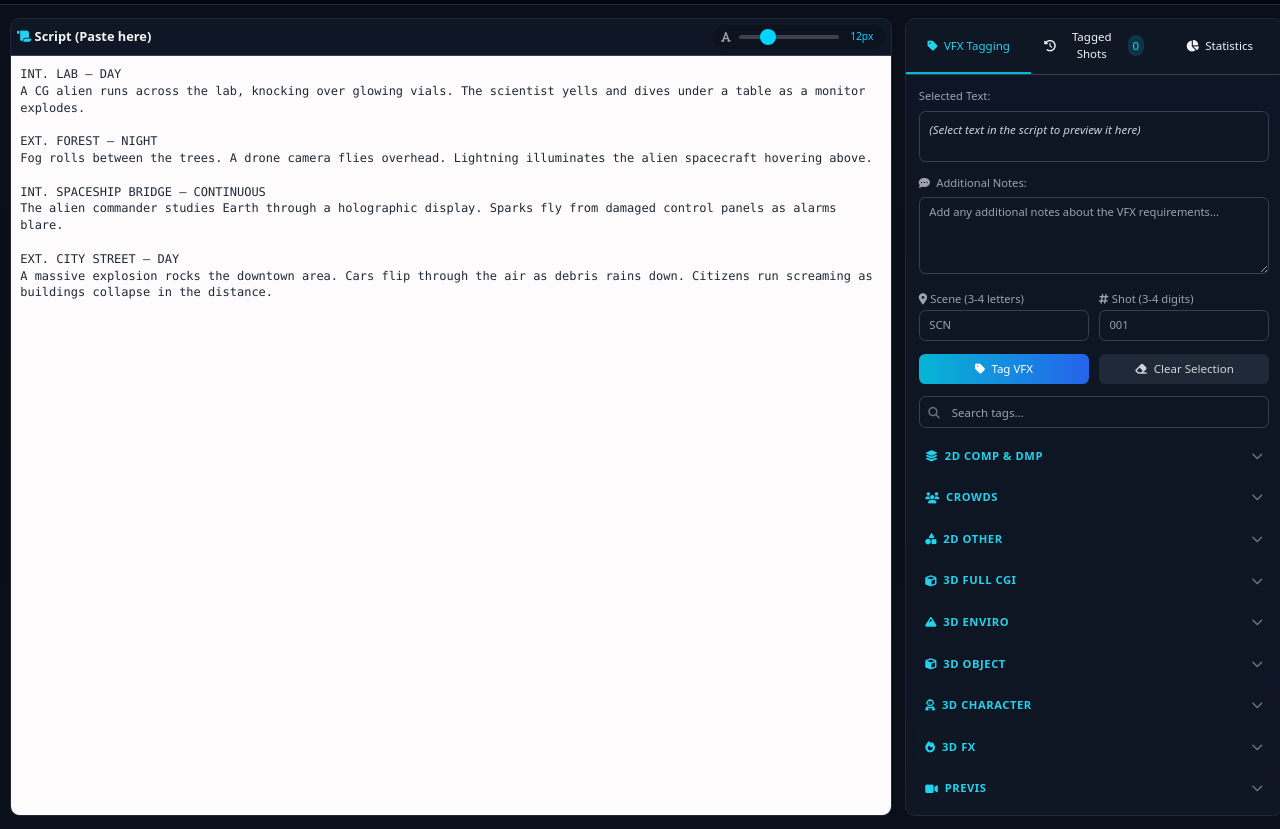
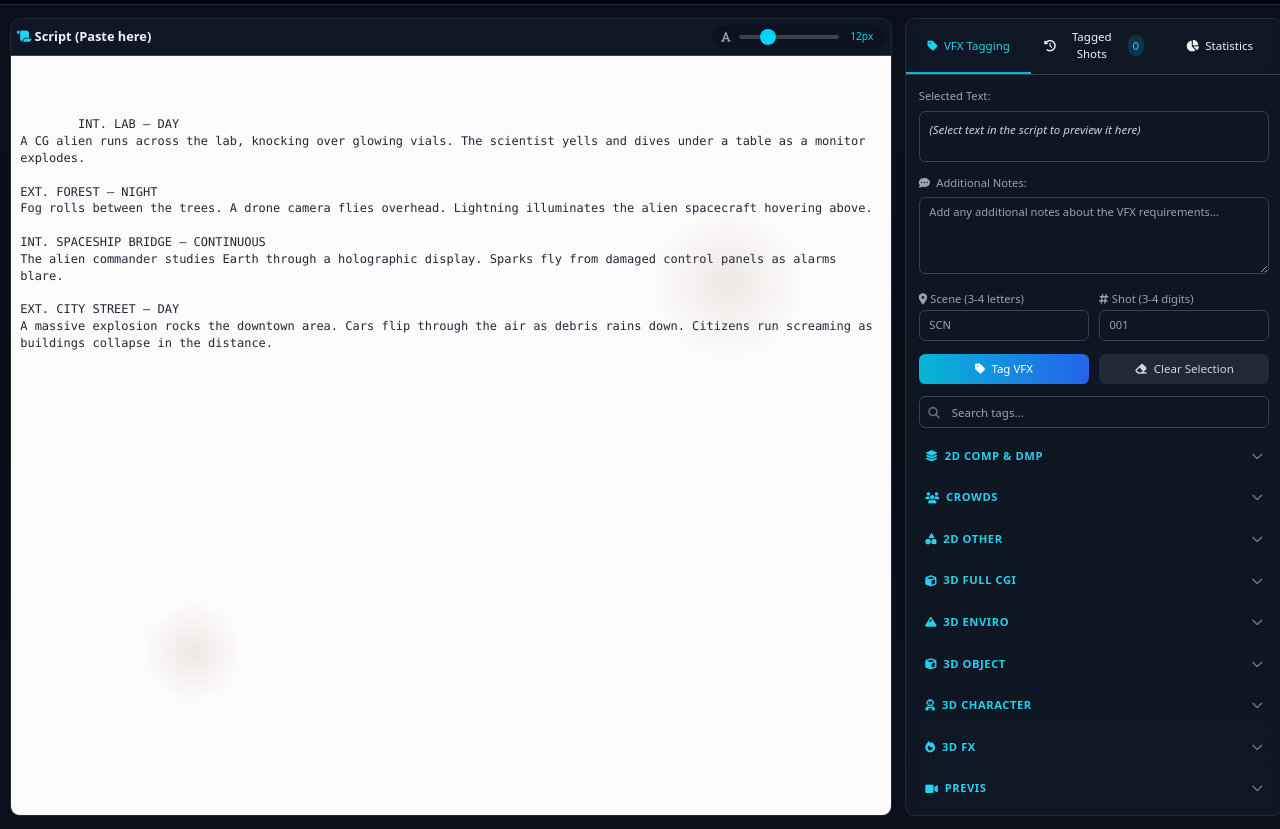
Before and after one commit to vfx2-0/bidbot, a plain HTML site: page index.html in a window 1280 px wide. Shown: the part 39-868 px from the top of the page. Drawn offline with nearby package versions, Linux system fonts and the light colour scheme.

Commit message:
Update index.html

```diff
--- a/index.html
+++ b/index.html
@@ -103,6 +103,34 @@
       .container {
         max-width: 1800px;
       }
+    }
+
+    /* Coffee stain styling */
+    .coffee-stain {
+      position: absolute;
+      opacity: 0.1;
+      z-index: 0;
+      pointer-events: none;
+    }
+
+    .coffee-stain-1 {
+      top: 20%;
+      right: 10%;
+      width: 150px;
+      height: 150px;
+      background: radial-gradient(circle, #5c3a21 0%, transparent 70%);
+      border-radius: 50%;
+      transform: rotate(15deg);
+    }
+
+    .coffee-stain-2 {
+      bottom: 15%;
+      left: 15%;
+      width: 100px;
+      height: 100px;
+      background: radial-gradient(circle, #5c3a21 0%, transparent 70%);
+      border-radius: 50%;
+      transform: rotate(-10deg);
     }
 
     /* Scene and shot input styling */
@@ -235,8 +263,11 @@
         contenteditable="true"
         onmouseup="storeSelection()"
         onkeyup="storeSelection()"
-        class="flex-1 p-3 bg-[#fdfbfb] text-gray-800 font-mono overflow-auto focus:outline-none focus:ring-2 focus:ring-cyan-500/50 rounded-b-lg"
-      >INT. LAB – DAY
+        class="flex-1 p-3 bg-[#fdfbfb] text-gray-800 font-mono overflow-auto focus:outline-none focus:ring-2 focus:ring-cyan-500/50 rounded-b-lg relative"
+      >
+        <div class="coffee-stain coffee-stain-1"></div>
+        <div class="coffee-stain coffee-stain-2"></div>
+        INT. LAB – DAY
 A CG alien runs across the lab, knocking over glowing vials. The scientist yells and dives under a table as a monitor explodes.
 
 EXT. FOREST – NIGHT
```
